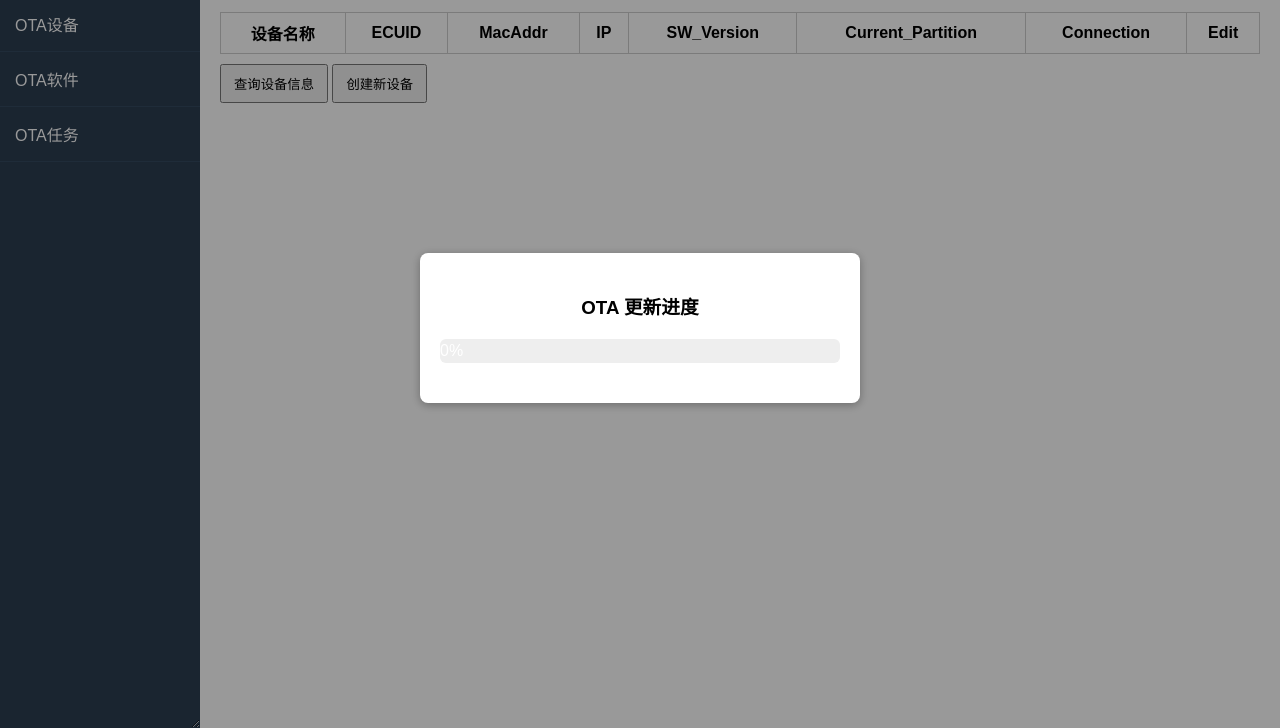
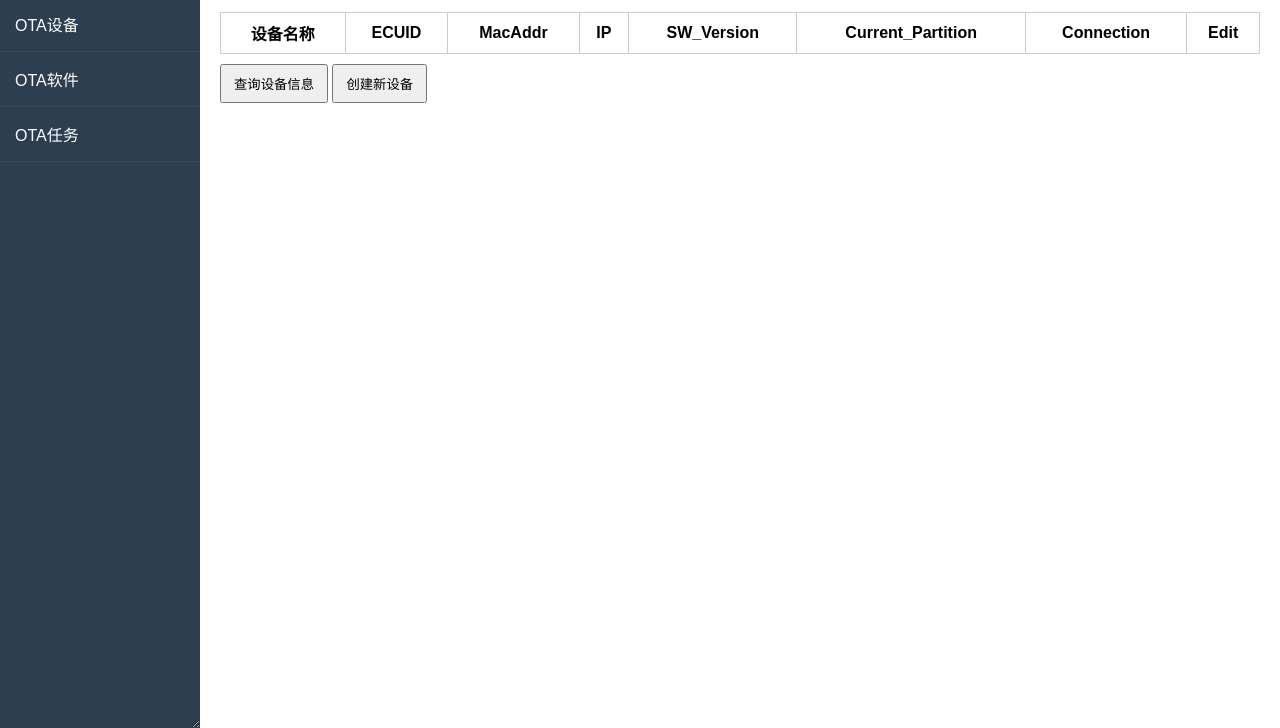
Before and after one commit to mmmmmmore/ota_server, a plain HTML site: page front/index.html in a window 1280 px wide. Shown: the part 72-800 px from the top of the page. Drawn offline with nearby package versions, Linux system fonts and the light colour scheme.

Commit message:
Update index.html

```diff
--- a/front/index.html
+++ b/front/index.html
@@ -93,18 +93,6 @@
       <canvas id="updateChart" width="800" height="400"></canvas>
     </div>
   </div>
-  <!--- OTA Progress win -->
-  <div id="progressModal" class="modal hidden">
-  <div class="modal-content">
-    <h3>OTA 更新进度</h3>
-    <div class="progress-container">
-      <div id="progressBar" class="progress-bar">0%</div>
-    </div>
-    <button id="confirmBtn" class="hidden" onclick="closeModal()">确认</button>
-  </div>
-</div>
-
-
 
   <script src="js/app.js"></script>
 </body>
```
